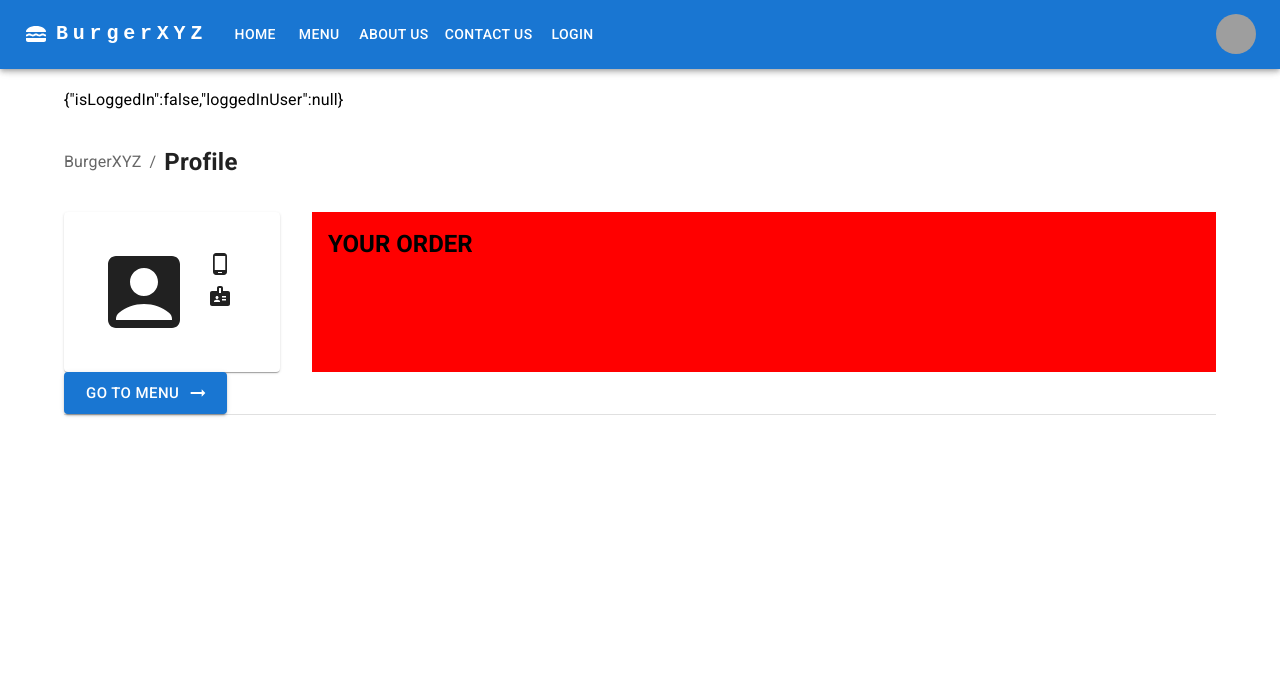
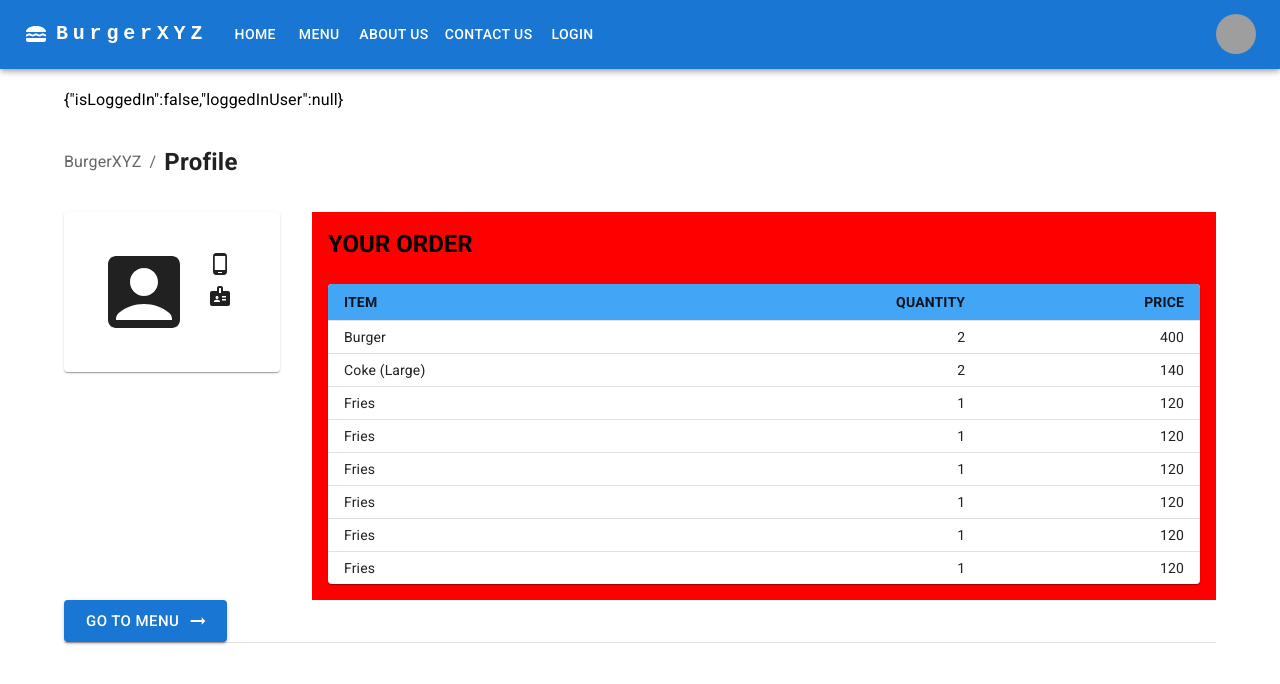
Before and after one commit to devDogra/driveThruAppFrontend, a React (Vite) app: page / in a window 1280 px wide. Shown: the top 684 px of the page. Built offline with nearby package versions, Linux system fonts and the light colour scheme; grey boxes are pictures that could not be loaded.

Commit message:
Make YourOrderTable component for ProfilePage

```diff
--- a/src/components/YourOrderTable/YourOrderTable.jsx
+++ b/src/components/YourOrderTable/YourOrderTable.jsx
@@ -5,46 +5,74 @@ import TableCell from '@mui/material/TableCell';
 import TableContainer from '@mui/material/TableContainer';
 import TableHead from '@mui/material/TableHead';
 import TableRow from '@mui/material/TableRow';
+import Typography from '@mui/material/Typography'
 import Paper from '@mui/material/Paper';
+import { blueGrey } from '@mui/material/colors';
 
-function createData(name, calories, fat, carbs, protein) {
+
+function createData(name, calories, fat, ) {
   return { name, calories, fat, carbs, protein };
 }
 
+function getOrderItem(name, price, quantity) {
+  return {
+    item: {
+      name,
+      price,
+    },
+    quantity,
+  }
+
+}
 const rows = [
-  createData('Frozen yoghurt', 159, 6.0, 24, 4.0),
-  createData('Ice cream sandwich', 237, 9.0, 37, 4.3),
-  createData('Eclair', 262, 16.0, 24, 6.0),
-  createData('Cupcake', 305, 3.7, 67, 4.3),
-  createData('Gingerbread', 356, 16.0, 49, 3.9),
+  getOrderItem('Burger', 200, 2),
+  getOrderItem('Coke (Large)', 70, 2),
+  getOrderItem('Fries', 120, 1),
+  getOrderItem('Fries', 120, 1),
+  getOrderItem('Fries', 120, 1),
+  getOrderItem('Fries', 120, 1),
+  getOrderItem('Fries', 120, 1),
+  getOrderItem('Fries', 120, 1),
+  getOrderItem('Fries', 120, 1),
+  getOrderItem('Fries', 120, 1),
 ];
 
-export default function DenseTable() {
+export default function YourOrderTable() {
   return (
-    <TableContainer component={Paper}>
-      <Table sx={{ minWidth: 650 }} size="small" aria-label="a dense table">
-        <TableHead>
-          <TableRow>
-            <TableCell>Dessert (100g serving)</TableCell>
-            <TableCell align="right">Calories</TableCell>
-            <TableCell align="right">Fat&nbsp;(g)</TableCell>
-            <TableCell align="right">Carbs&nbsp;(g)</TableCell>
-            <TableCell align="right">Protein&nbsp;(g)</TableCell>
+    <TableContainer component={Paper} sx={{maxHeight: 300}}>
+      <Table stickyHeader sx={{ minWidth: 650, "& .MuiTableRow-root:hover": {
+      backgroundColor: blueGrey[50],
+
+    } }} size="small" aria-label="a dense table" >
+        <TableHead >
+          <TableRow hover>
+            <TableCell sx={{bgcolor: 'primary.light'}}>
+              <Typography variant="p" fontWeight="bold" textTransform="uppercase">Item</Typography>
+            </TableCell>
+
+            <TableCell sx={{bgcolor: 'primary.light'}} align="right">
+              <Typography variant="p" fontWeight="bold"textTransform="uppercase">Quantity</Typography>
+            </TableCell>
+
+            <TableCell sx={{bgcolor: 'primary.light'}} align="right">
+              <Typography variant="p" fontWeight="bold" textTransform="uppercase">Price</Typography>
+            </TableCell>
+
           </TableRow>
         </TableHead>
         <TableBody>
           {rows.map((row) => (
             <TableRow
-              key={row.name}
-              sx={{ '&:last-child td, &:last-child th': { border: 0 } }}
+              key={row.item.name}
+              sx={{ '&:last-child td, &:last-child th': { border: 0 }, hover: {
+                bgcolor:'red'
+              } }}
             >
               <TableCell component="th" scope="row">
-                {row.name}
+                {row.item.name}
               </TableCell>
-              <TableCell align="right">{row.calories}</TableCell>
-              <TableCell align="right">{row.fat}</TableCell>
-              <TableCell align="right">{row.carbs}</TableCell>
-              <TableCell align="right">{row.protein}</TableCell>
+              <TableCell align="right">{row.quantity}</TableCell>
+              <TableCell align="right">{row.quantity * row.item.price}</TableCell>
             </TableRow>
           ))}
         </TableBody>
--- a/src/pages/ProfilePage/ProfilePage.jsx
+++ b/src/pages/ProfilePage/ProfilePage.jsx
@@ -12,6 +12,7 @@ import PhoneAndroidIcon from '@mui/icons-material/PhoneAndroid';
 import BadgeIcon from '@mui/icons-material/Badge';
 import AccountBoxIcon from '@mui/icons-material/AccountBox';
 import Paper from '@mui/material/Paper'
+import YourOrderTable from "../../components/YourOrderTable/YourOrderTable";
 
 export default function ProfilePage() {
   const {
@@ -42,6 +43,7 @@ export default function ProfilePage() {
 
 
       <Box sx={{display:'flex', gap:"2rem"}}>
+        <Box>
         <Paper sx={{display: 'flex', gap: "1rem", p: 4, flexShrink:1 }} profile-card>
 
           <AccountBoxIcon sx={{ fontSize: "6rem", alignSelf:'center' }}></AccountBoxIcon>
@@ -67,11 +69,13 @@ export default function ProfilePage() {
 
 
         </Paper>
+          </Box>
 
-        <Box your-order sx={{ bgcolor: 'red', flexGrow:1, p:2 }}>
-          <Typography variant="h5" textTransform="uppercase" fontWeight="bold">
+        <Box your-order sx={{ flexGrow:1, p:2, bgcolor:'red' }}>
+          <Typography variant="h5" textTransform="uppercase" fontWeight="bold" mb={3}>
             Your Order
           </Typography>
+          <YourOrderTable></YourOrderTable>
         </Box>
       </Box>
 
```
